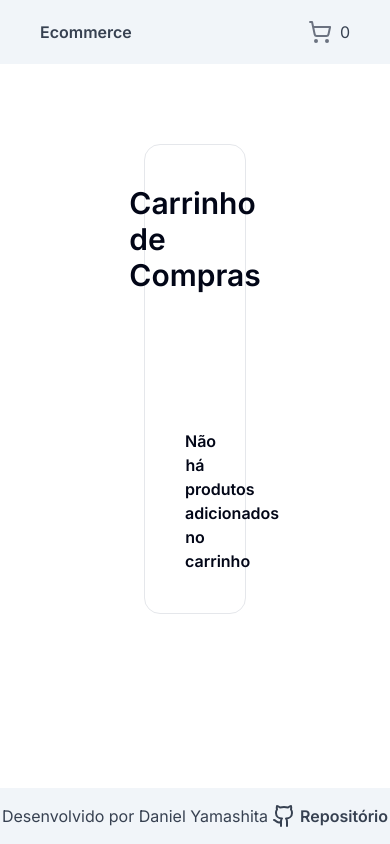
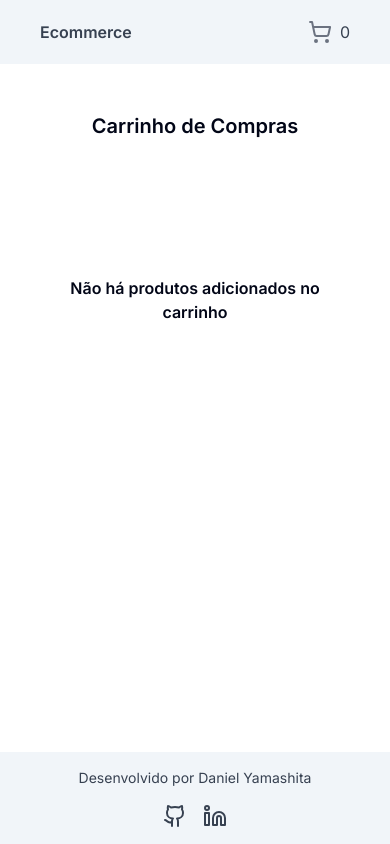
Before and after one commit to YDan08/Ecommerce, a Next.js app: page /carrinho in a window 390 px wide. Built offline with nearby package versions, Linux system fonts and the light colour scheme.

Commit message:
feat: adicionar responsividade

```diff
--- a/src/app/carrinho/page.tsx
+++ b/src/app/carrinho/page.tsx
@@ -7,16 +7,16 @@ import { useCarrinho } from '@/context/AppContext'
 const Carrinho = () => {
   const { carrinho, handleReset } = useCarrinho()
   return (
-    <main className="flex-1  px-36 py-20">
-      <div className="flex flex-col rounded-2xl border border-gray-200 bg-white p-10">
+    <main className="flex-1 px-3 py-2 sm:px-28 sm:py-20">
+      <div className="flex flex-col rounded-2xl border-0 bg-white p-10  sm:border sm:border-gray-200">
         <div className="mb-14 flex flex-col items-center justify-between gap-y-8 lg:flex-row">
-          <h1 className="text-3xl font-semibold">Carrinho de Compras</h1>
+          <h1 className="text-xl font-semibold sm:text-3xl">Carrinho de Compras</h1>
           {carrinho.length > 0 && (
             <button
-              className="linear flex gap-1 rounded-lg bg-red-50 px-4 py-3 text-red-700 transition-colors duration-200 hover:bg-red-200"
+              className="flex w-full items-center justify-center gap-1 rounded-lg bg-red-50 px-4 py-3 text-[12px] text-red-700 transition-colors duration-200 hover:bg-red-200 sm:w-auto sm:text-base"
               onClick={handleReset}
             >
-              <Trash2Icon className="mr-2" />
+              <Trash2Icon className="mr-2 w-3 sm:w-6" />
               <span>Remover todos os produtos</span>
             </button>
           )}
--- a/src/app/page.tsx
+++ b/src/app/page.tsx
@@ -10,7 +10,7 @@ const Home = async () => {
   const produtos = await getProdutos()
 
   return (
-    <main className="flex-1 p-12">
+    <main className="flex-1 px-5 py-10 sm:p-12">
       <div className="mx-auto grid max-w-7xl gap-12 sm:grid-cols-1 md:grid-cols-3 lg:grid-cols-4">
         {produtos.map(produto => (
           <ProdutoItem key={produto.codigo_produto} produto={produto} />
--- a/src/components/Footer.tsx
+++ b/src/components/Footer.tsx
@@ -1,14 +1,18 @@
-import { Github } from 'lucide-react'
+import { Github, Linkedin } from 'lucide-react'
 import Link from 'next/link'
 
 export const Footer = () => {
   return (
-    <footer className="flex items-center justify-around bg-slate-100 py-4 text-gray-700">
-      <p>Desenvolvido por Daniel Yamashita</p>
-      <Link href="https://github.com/YDan08/Ecommerce" className="flex gap-1" target="_blank">
-        <Github />
-        <span className="font-semibold">Repositório</span>
-      </Link>
+    <footer className="flex flex-col items-center justify-around gap-4 bg-slate-100 py-4 text-gray-700 sm:flex-row sm:justify-center">
+      <p className="text-sm sm:text-base">Desenvolvido por Daniel Yamashita</p>
+      <div className="flex gap-x-4">
+        <Link href="https://github.com/YDan08/Ecommerce" className="flex gap-1" target="_blank">
+          <Github />
+        </Link>
+        <Link href="https://www.linkedin.com/in/daniel-yamashita-35b742208/">
+          <Linkedin />
+        </Link>
+      </div>
     </footer>
   )
 }
--- a/src/components/ItemCarrinho.tsx
+++ b/src/components/ItemCarrinho.tsx
@@ -16,7 +16,13 @@ export const ItemCarrinho = ({ item }: ItemCarrinhoProps) => {
   return (
     <div className="flex divide-y divide-gray-200 border-t pb-6" key={item.produto.codigo_produto}>
       <div className="mt-10 grid w-full grid-cols-1 items-center gap-4 text-center lg:grid-cols-4">
-        <Image src={item.produto.imagem_produto} alt="processador" width={80} height={80} />
+        <Image
+          src={item.produto.imagem_produto}
+          alt="processador"
+          width={80}
+          height={80}
+          className="mx-auto"
+        />
         <h3 className="font-medium capitalize ">{item.produto.nome.toLowerCase()}</h3>
 
         <ContadorProdutoCarrinho
@@ -26,7 +32,7 @@ export const ItemCarrinho = ({ item }: ItemCarrinhoProps) => {
         />
 
         <button
-          className="bg linear ml-auto flex rounded-lg px-4 py-3 text-red-700 transition-colors duration-200 hover:bg-red-50"
+          className="bg linear mx-auto flex rounded-lg px-4 py-3 text-red-700 transition-colors duration-200 hover:bg-red-50 lg:ml-auto"
           onClick={() => handleRemove(item.produto.codigo_produto)}
         >
           <Trash2Icon className="mr-2" /> Remover
--- a/src/components/NavBar.tsx
+++ b/src/components/NavBar.tsx
@@ -7,7 +7,7 @@ import { useCarrinho } from '@/context/AppContext'
 export const NavBar = () => {
   const { carrinho } = useCarrinho()
   return (
-    <nav className="sticky top-0 flex justify-between bg-slate-100 px-10 py-5 text-gray-700">
+    <nav className="sticky top-0 z-50 flex justify-between bg-slate-100 px-10 py-5 text-gray-700">
       <Link href="/">
         <h1 className="font-semibold">Ecommerce</h1>
       </Link>
--- a/src/components/ProdutoItem.tsx
+++ b/src/components/ProdutoItem.tsx
@@ -36,7 +36,7 @@ export const ProdutoItem = ({ produto }: ProdutoItemProps) => {
             />
           </div>
           <div className="relative mt-4">
-            <h3 className="text-sm font-medium capitalize text-gray-900">
+            <h3 className="text-center text-sm font-medium capitalize text-gray-900 sm:text-left">
               {produto.nome_produto.toLowerCase()}
             </h3>
           </div>
```
